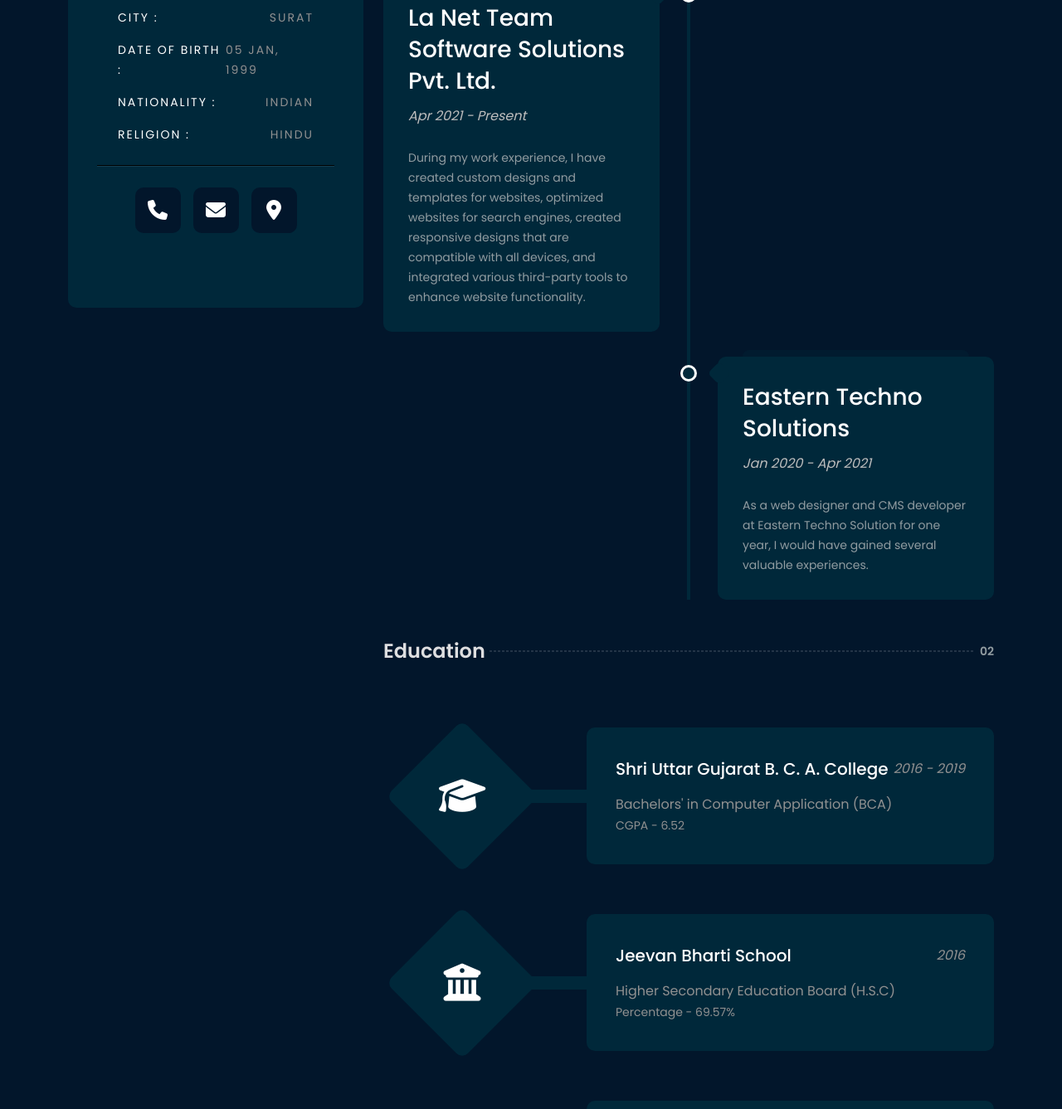
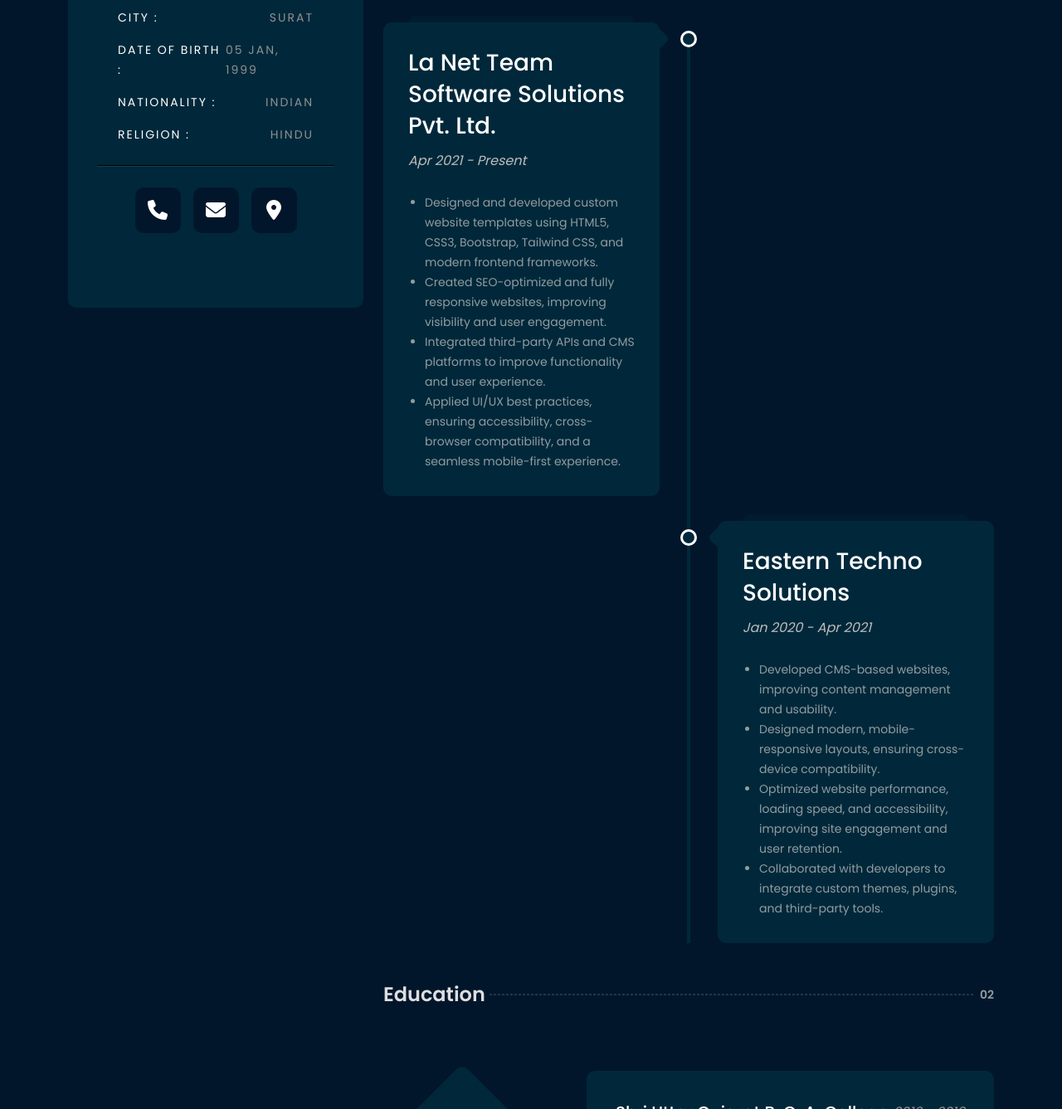
Before and after one commit to harsh4477/portfolio, a plain HTML site: page index.html in a window 1280 px wide. Shown: the part 788-2125 px from the top of the page at 83% size. Drawn offline with nearby package versions, Linux system fonts and the light colour scheme.

Commit message:
content change

```diff
--- a/css/resume/resume.scss
+++ b/css/resume/resume.scss
@@ -543,6 +543,9 @@
           .card-head-wrap {
             gap: 10px;
             margin-bottom: 10px;
+            @media (max-width: 767px) {
+              gap: 5px;
+            }
             .timeline-card-head {
               font-size: 28px;
               line-height: 38px;
@@ -574,9 +577,10 @@
             font-weight: 400;
             color: #919ca1;
             margin: 25px 0 0;
+            padding-left: 20px;
             @media (max-width: 767px) {
-              font-size: 12px;
-              line-height: 22px;
+              font-size: 14px;
+              line-height: 24px;
               margin: 15px 0 0;
             }
           }
--- a/index.html
+++ b/index.html
@@ -304,8 +304,10 @@
             <!-- --------------- My Story Section --------------- -->
             <div class="my-story-main">
               <p class="my-story-text">
-                To Acquire a Challenging Position in an Environment Where I Can
-                Best Utilize My Skills and Education
+                Senior Web Designer with expertise in frontend development and
+                UI/UX design. Proven experience in custom web design, SEO
+                optimization, and responsive development. Passionate about
+                creating high-performance, user-friendly digital experiences.
               </p>
             </div>
 
@@ -330,13 +332,27 @@
                       </h2>
                       <h6 class="timeline-card-subhead">Apr 2021 - Present</h6>
                     </div>
-                    <p class="timeline-card-text">
-                      During my work experience, I have created custom designs
-                      and templates for websites, optimized websites for search
-                      engines, created responsive designs that are compatible
-                      with all devices, and integrated various third-party tools
-                      to enhance website functionality.
-                    </p>
+
+                    <ul class="timeline-card-text">
+                      <li>
+                        Designed and developed custom website templates using
+                        HTML5, CSS3, Bootstrap, Tailwind CSS, and modern
+                        frontend frameworks.
+                      </li>
+                      <li>
+                        Created SEO-optimized and fully responsive websites,
+                        improving visibility and user engagement.
+                      </li>
+                      <li>
+                        Integrated third-party APIs and CMS platforms to improve
+                        functionality and user experience.
+                      </li>
+                      <li>
+                        Applied UI/UX best practices, ensuring accessibility,
+                        cross-browser compatibility, and a seamless mobile-first
+                        experience.
+                      </li>
+                    </ul>
                   </div>
                 </div>
                 <div class="position-relative timeline-card">
@@ -349,11 +365,25 @@
                       </h2>
                       <h6 class="timeline-card-subhead">Jan 2020 - Apr 2021</h6>
                     </div>
-                    <p class="timeline-card-text">
-                      As a web designer and CMS developer at Eastern Techno
-                      Solution for one year, I would have gained several
-                      valuable experiences.
-                    </p>
+                    <ul class="timeline-card-text">
+                      <li>
+                        Developed CMS-based websites, improving content
+                        management and usability.
+                      </li>
+                      <li>
+                        Designed modern, mobile-responsive layouts, ensuring
+                        cross-device compatibility.
+                      </li>
+                      <li>
+                        Optimized website performance, loading speed, and
+                        accessibility, improving site engagement and user
+                        retention.
+                      </li>
+                      <li>
+                        Collaborated with developers to integrate custom themes,
+                        plugins, and third-party tools.
+                      </li>
+                    </ul>
                   </div>
                 </div>
               </div>
```
Also changed, not shown: css/resume/resume.css, 1 other file.
